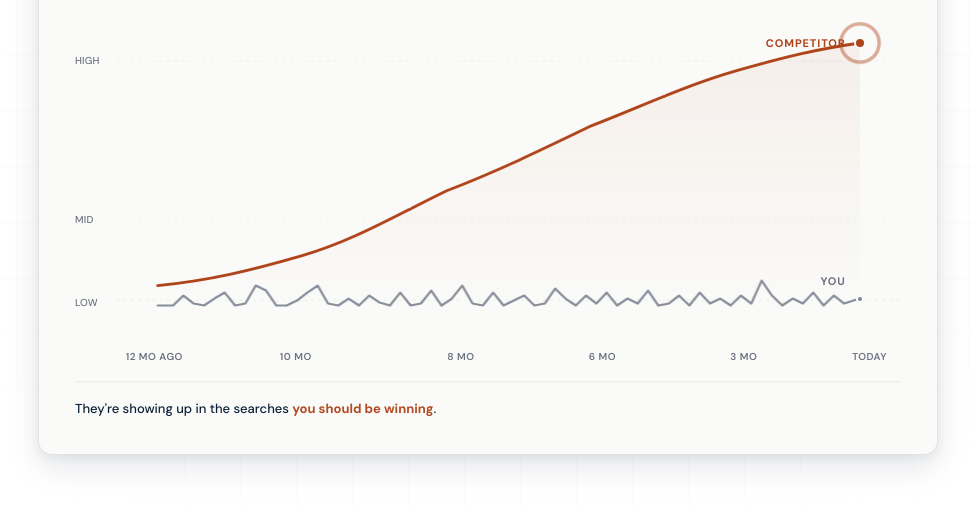
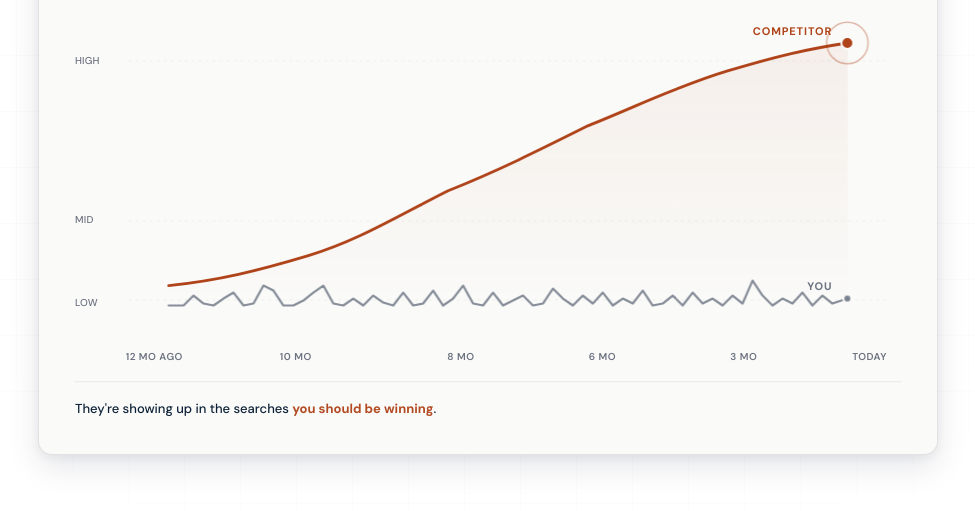
Before and after one commit to ridgelinedm/ridgeline-animations, a plain HTML site: page seo-geo-problem/index.html in a window 1280 px wide. Shown: the part 225-736 px from the top of the page, without its empty margins (152-1127 px from the left). Drawn offline with Linux system fonts and the light colour scheme.

Commit message:
Switch SVG to preserveAspectRatio + move endpoints back into SVG

```diff
--- a/seo-geo-problem/index.html
+++ b/seo-geo-problem/index.html
@@ -266,33 +266,9 @@
   .x-label-item.x5 { left: 80%; animation: fadeIn 0.4s ease-out 1.6s forwards; }
   .x-label-item.x6 { left: 96%; animation: fadeIn 0.4s ease-out 1.75s forwards; }
 
-  /* Endpoint labels — HTML, positioned near the line endpoints.
-     Positioned to the left of the dots so they don't overlap the spiky "You" line. */
-  .endpoint-html-label {
-    position: absolute;
-    font-family: 'DM Sans', sans-serif;
-    font-size: 11px;
-    font-weight: 700;
-    letter-spacing: 0.08em;
-    text-transform: uppercase;
-    white-space: nowrap;
-    opacity: 0;
-    pointer-events: none;
-  }
-  .endpoint-html-label.competitor {
-    color: var(--rdm-rust);
-    left: 95%;
-    top: 6.875%;
-    transform: translate(calc(-100% - 14px), -50%);
-    animation: fadeIn 0.5s ease-out 4.3s forwards;
-  }
-  .endpoint-html-label.you {
-    color: var(--rdm-text-muted);
-    left: 95%;
-    top: 86.875%;
-    transform: translate(calc(-100% - 14px), calc(-50% - 18px));
-    animation: fadeIn 0.5s ease-out 3.8s forwards;
-  }
+  /* Endpoint labels — handled by SVG now (see .svg-label above).
+     Legacy HTML version hidden for cleanliness. */
+  .endpoint-html-label { display: none; }
 
   .grid-line {
     stroke: rgba(1, 23, 47, 0.06);
@@ -342,71 +318,66 @@
     to   { opacity: 1; transform: translateY(0); }
   }
 
-  /* SVG endpoint markers — back in SVG so they align with the lines */
-  .endpoint-you { display: none; }
-  .endpoint-competitor { display: none; }
-  .endpoint-ring { display: none; }
+  /* SVG endpoint dots and labels — stay perfectly proportioned now that SVG doesn't stretch */
+  .endpoint-dot {
+    stroke: var(--rdm-surface);
+    stroke-width: 2;
+    opacity: 0;
+  }
+  .endpoint-dot.competitor {
+    fill: var(--rdm-rust);
+    animation: dotIn 0.7s cubic-bezier(0.2, 0.8, 0.2, 1) 4.1s forwards;
+    transform-box: fill-box;
+    transform-origin: center;
+  }
+  .endpoint-dot.you {
+    fill: var(--rdm-you-line);
+    animation: dotIn 0.5s cubic-bezier(0.2, 0.8, 0.2, 1) 3.6s forwards;
+    transform-box: fill-box;
+    transform-origin: center;
+  }
+  .endpoint-ring {
+    fill: none;
+    stroke: var(--rdm-rust);
+    stroke-width: 1.5;
+    opacity: 0;
+    animation: ringIn 1.2s ease-out 4.1s forwards;
+  }
 
-  /* HTML circle markers positioned over the SVG at exact line endpoints.
-     SVG viewBox is 0-800 x 0-320, lines end at x=760, y=22 (competitor) and y=278 (you).
-     Position by percentage: left = 760/800 = 95%, top = y/320. */
+  @keyframes dotIn {
+    0%   { opacity: 0; transform: scale(0); }
+    60%  { opacity: 1; transform: scale(1.5); }
+    100% { opacity: 1; transform: scale(1); }
+  }
+  @keyframes ringIn {
+    0%   { opacity: 0; r: 4; }
+    50%  { opacity: 0.5; r: 18; }
+    100% { opacity: 0.3; r: 22; }
+  }
+
+  /* SVG text labels for line endpoints */
+  .svg-label {
+    font-family: 'DM Sans', sans-serif;
+    font-size: 11px;
+    font-weight: 700;
+    letter-spacing: 0.08em;
+    opacity: 0;
+  }
+  .svg-label.competitor {
+    fill: var(--rdm-rust);
+    animation: fadeIn 0.5s ease-out 4.3s forwards;
+  }
+  .svg-label.you {
+    fill: var(--rdm-text-muted);
+    animation: fadeIn 0.5s ease-out 3.8s forwards;
+  }
+
+  /* Hide all legacy HTML endpoint elements */
   .dot-competitor,
   .dot-competitor-ring,
-  .dot-you {
-    position: absolute;
-    pointer-events: none;
-    transform: translate(-50%, -50%);
-  }
-
-  .dot-competitor {
-    left: 95%;
-    top: 6.875%;
-    width: 12px;
-    height: 12px;
-    border-radius: 50%;
-    background: var(--rdm-rust);
-    border: 2px solid var(--rdm-surface);
-    opacity: 0;
-    animation: dotPulse 0.7s cubic-bezier(0.2, 0.8, 0.2, 1) 4.1s forwards;
-    z-index: 2;
-  }
-
-  .dot-competitor-ring {
-    left: 95%;
-    top: 6.875%;
-    width: 12px;
-    height: 12px;
-    border-radius: 50%;
-    border: 1.5px solid var(--rdm-rust);
-    opacity: 0;
-    animation: ringExpandHtml 1.2s ease-out 4.1s forwards;
-    z-index: 1;
-  }
-
-  .dot-you {
-    left: 95%;
-    top: 86.875%;
-    width: 8px;
-    height: 8px;
-    border-radius: 50%;
-    background: var(--rdm-you-line);
-    border: 2px solid var(--rdm-surface);
-    opacity: 0;
-    animation: dotPulse 0.5s cubic-bezier(0.2, 0.8, 0.2, 1) 3.6s forwards;
-    z-index: 2;
-  }
-
-  @keyframes dotPulse {
-    0%   { opacity: 0; transform: translate(-50%, -50%) scale(0); }
-    60%  { opacity: 1; transform: translate(-50%, -50%) scale(1.6); }
-    100% { opacity: 1; transform: translate(-50%, -50%) scale(1); }
-  }
-
-  @keyframes ringExpandHtml {
-    0%   { opacity: 0; transform: translate(-50%, -50%) scale(1); }
-    50%  { opacity: 0.6; transform: translate(-50%, -50%) scale(3); }
-    100% { opacity: 0.35; transform: translate(-50%, -50%) scale(3.7); }
-  }
+  .dot-you,
+  .endpoint-html-label,
+  .endpoint-marker { display: none; }
 
   /* Inline line labels (legacy SVG version — kept for backwards compat but no longer used) */
   .line-label {
@@ -580,8 +551,9 @@
         </div>
 
         <div class="chart-svg-wrap">
-          <!-- Layer 1: stretching SVG for lines and fill (these are fine to stretch) -->
-          <svg class="chart-svg" viewBox="0 0 800 320" preserveAspectRatio="none">
+          <!-- SVG now preserves its native 800x320 (2.5:1) aspect ratio.
+               No more stretching = no more distortion of dots, rings, or any future SVG elements. -->
+          <svg class="chart-svg" viewBox="0 0 800 320" preserveAspectRatio="xMidYMid meet">
             <defs>
               <linearGradient id="compGrad" x1="0" y1="0" x2="0" y2="1">
                 <stop offset="0%" stop-color="#AF4319" stop-opacity="0.4"/>
@@ -602,17 +574,16 @@
 
             <!-- "Competitor" climbing line -->
             <path class="line-competitor" d="M 80,265 C 130,260 170,250 220,235 C 270,220 310,195 360,170 C 410,150 450,130 500,105 C 550,85 590,65 640,50 C 690,35 720,28 760,22"/>
+
+            <!-- Endpoint dots back in SVG — they'll stay round because SVG no longer stretches -->
+            <circle class="endpoint-ring" cx="760" cy="22" r="4"/>
+            <circle class="endpoint-dot competitor" cx="760" cy="22" r="6"/>
+            <circle class="endpoint-dot you" cx="760" cy="278" r="4"/>
+
+            <!-- Endpoint labels back in SVG too — no longer stretched -->
+            <text class="svg-label competitor" x="745" y="14" text-anchor="end">COMPETITOR</text>
+            <text class="svg-label you" x="745" y="270" text-anchor="end">YOU</text>
           </svg>
-
-          <!-- HTML endpoint markers positioned via inline style to match line endpoints exactly.
-               Using same percentage values that match the SVG coordinates (x=760/800=95%, y/320). -->
-          <div class="dot-competitor"></div>
-          <div class="dot-competitor-ring"></div>
-          <div class="dot-you"></div>
-
-          <!-- HTML endpoint labels -->
-          <div class="endpoint-html-label competitor">COMPETITOR</div>
-          <div class="endpoint-html-label you">YOU</div>
         </div>
 
         <!-- HTML X-axis labels — never get distorted by SVG scaling -->
```
